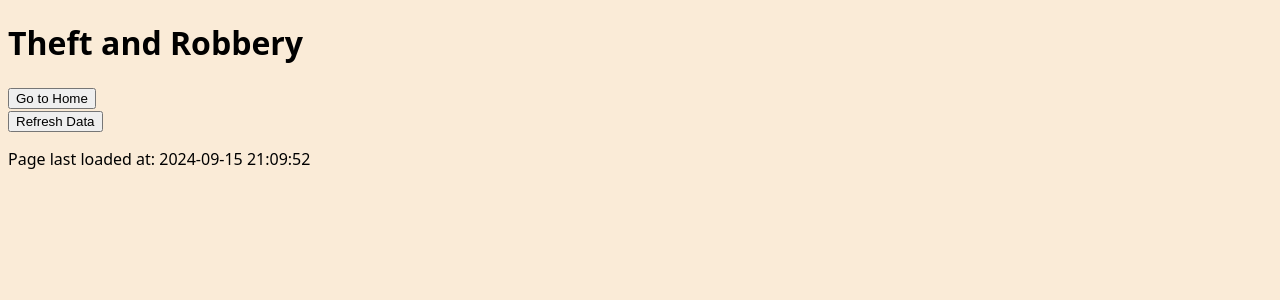
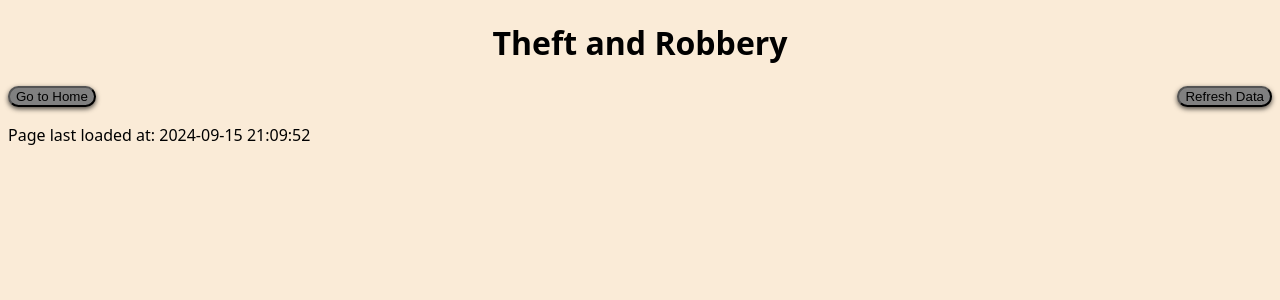
Before and after one commit to Lew-E-G/News-project, a Flask app: page /theft in a window 1280 px wide. Shown: the top 300 px of the page. Run offline with Flask 3, Linux system fonts and the light colour scheme; data that the repository does not hold is empty.

Commit message:
CSS spacing of buttons, text and images

```diff
--- a/static/CSS/styles.css
+++ b/static/CSS/styles.css
@@ -1,13 +1,33 @@
 body {
     font-family: system-ui, -apple-system, BlinkMacSystemFont, 'Segoe UI', Roboto, Oxygen, Ubuntu, Cantarell, 'Open Sans', 'Helvetica Neue', sans-serif;
     background-color: antiquewhite
+}
+img {
+    height: 200px;
 }
 .article-bubble {
     background-color: #f0f0f0;  /* Light background color for the bubble */
     border: px solid #ccc;      /* Optional border */
     padding: 15px;               /* Space inside the bubble */
     border-radius: 15px;         /* Rounded corners */
-    margin: 10px 0;              /* Space between each bubble */
+    margin: 20px 0;              /* Space between each bubble */
     box-shadow: 0 2px 5px rgba(0, 0, 0, 0.5);  /* Adds a subtle shadow */
     list-style: none;            /* Remove default bullet points */
 }
+h1 {
+    text-align: center;  /* Centers text horizontally within the row */
+}
+button {
+    background-color: grey;
+    border-radius: 15px;
+    box-shadow: 0 2px 5px rgba(0, 0, 0, 0.7);
+}
+.spacing {
+    padding-bottom: 30px;
+}
+.left-align {
+    float: left;
+}
+.right-align {
+    float: right;
+}
--- a/templates/category.html
+++ b/templates/category.html
@@ -19,15 +19,17 @@
         {% endif %}
     {% endwith %}
     <form action="{{ url_for('home') }}" method="GET">
-        <button type="submit">Go to Home</button>
+        <button type="submit" class="left-align">Go to Home</button>
     </form>
     <form action="" method="POST">
-        <button type="submit">Refresh Data</button>
+        <button type="submit" class="right-align">Refresh Data</button>
     </form>
+    <br>
     <ul>
         {% for article in articles %}
-        <li class="article-bubble">
-            <a href="{{ article[3] }}" target="_blank">{{ article[0] }}</a> - {{article[2]}} Published on {{ article[1] }}
+        <li class="article-bubble ">
+            <a href="{{ article[3] }}" target="_blank">{{ article[0] }}</a> - {{article[2]}}
+            <span class="right-align">Published on {{ article[1] }}</span>
         </li>
         {% endfor %}
     </ul>
--- a/templates/index.html
+++ b/templates/index.html
@@ -4,7 +4,7 @@
     <meta charset="UTF-8">
     <meta name="viewport" content="width=device-width, initial-scale=1.0">
     <title>Streets Talk</title>
-
+    <link rel="stylesheet" href="../static/CSS/styles.css">
 </head>
 <body>
     <h1>News Categories</h1>
```
